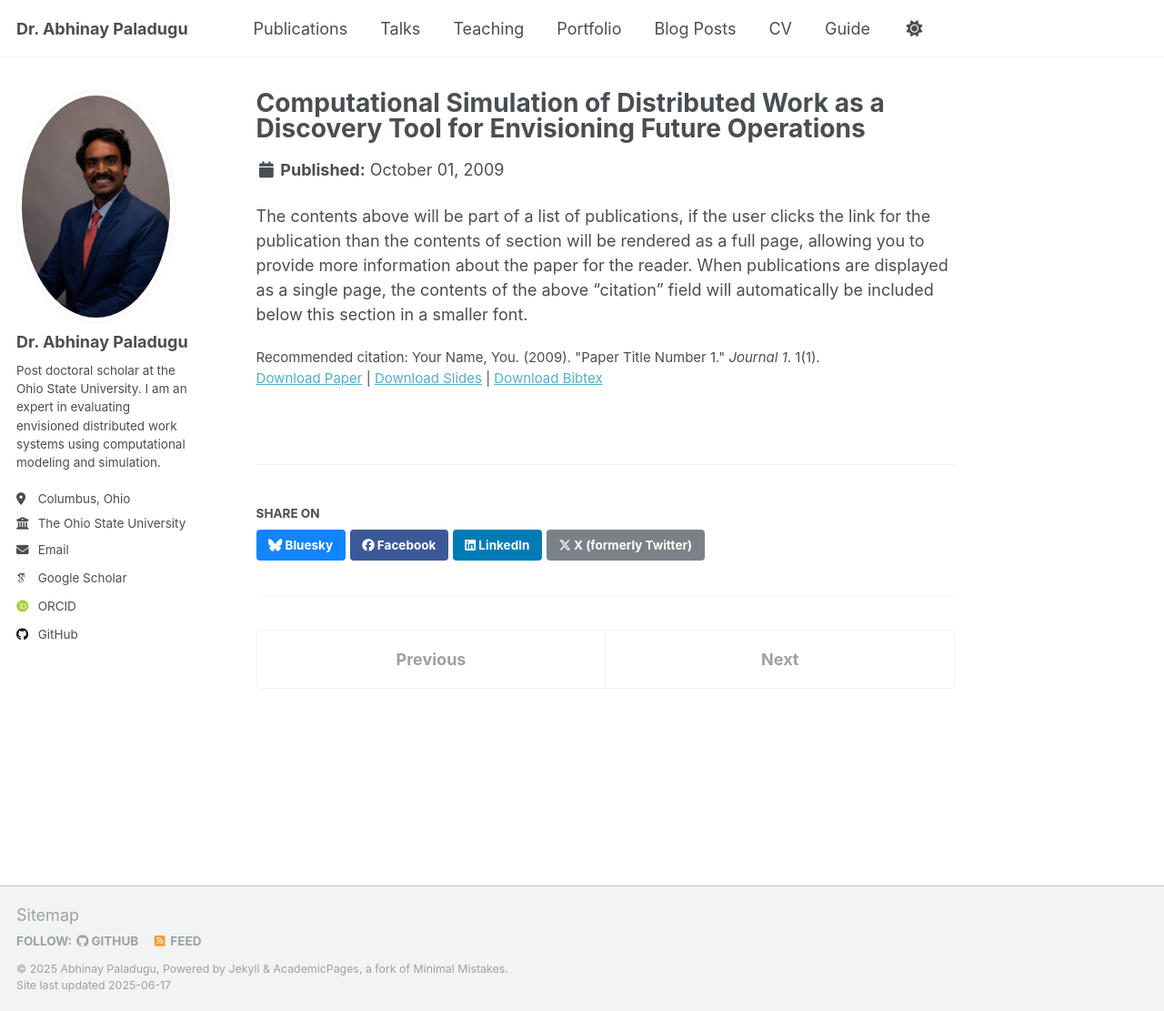
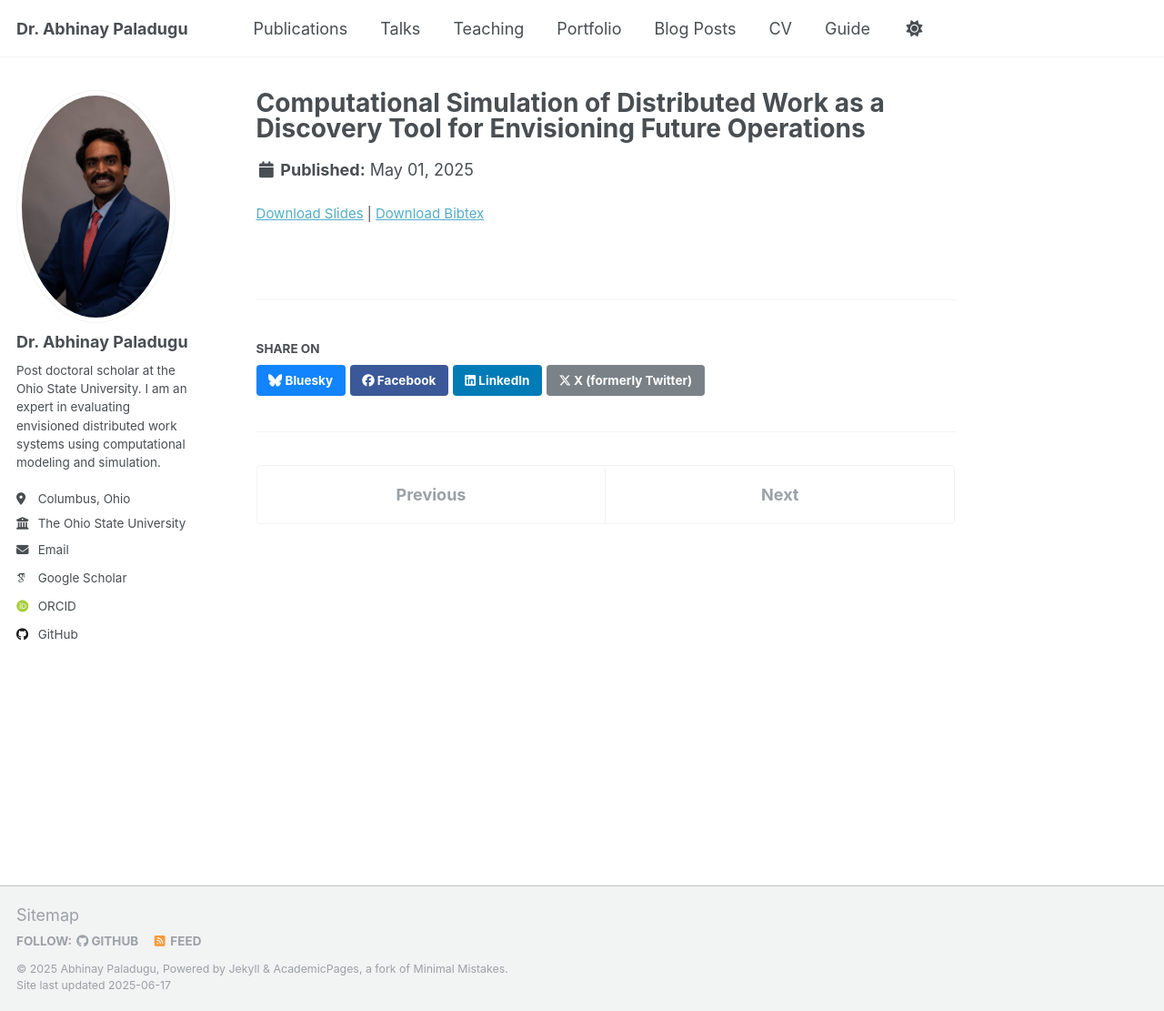
Before and after one commit to apaladugu3/apaladugu3.github.io, a Jekyll site: the page built from _publications/2009-10-01-paper-title-number-1.md, in a window 1280 px wide and 1111 px high. Shown: the whole window at 91% size. Built offline with Jekyll 4.4.1, drawn with Linux system fonts in a browser that asks for light colours; some web fonts are replaced.

Commit message:
Publication getting there

```diff
--- a/_publications/2009-10-01-paper-title-number-1.md
+++ b/_publications/2009-10-01-paper-title-number-1.md
@@ -3,10 +3,8 @@ title: "Computational Simulation of Distributed Work as a Discovery Tool for Env
 authors: Abhinay Paladugu, Alicia Fernandes, & Martijn IJtsma
 category: journal
 paperurl: https://doi.org/10.1177/15553434251327698
-date: 2009-10-01
-journal: 'Journal of Cognitive Engineering and Decision Making'
-slidesurl: 'http://academicpages.github.io/files/paper1.pdf'
-bibtexurl: 'http://academicpages.github.io/files/bibtex1.bib'
-citation: 'Your Name, You. (2009). &quot;Paper Title Number 1.&quot; <i>Journal 1</i>. 1(1).'
+date: 2025-05-01
+journal: Journal of Cognitive Engineering and Decision Making
+slidesurl: https://example.com/slides.pdf
+bibtexurl: https://example.com/paladugu2025.bib
 ---
-The contents above will be part of a list of publications, if the user clicks the link for the publication than the contents of section will be rendered as a full page, allowing you to provide more information about the paper for the reader. When publications are displayed as a single page, the contents of the above "citation" field will automatically be included below this section in a smaller font.
```
Also changed, not shown: _publications/2010-10-01-paper-title-number-2.md (+4 -6 lines), _publications/2015-10-01-paper-title-number-3.md (+4 -6 lines), _publications/2024-02-17-paper-title-number-4.md (+4 -6 lines), _publications/2025-06-08-paper-title-number-5.md (+4 -6 lines).
